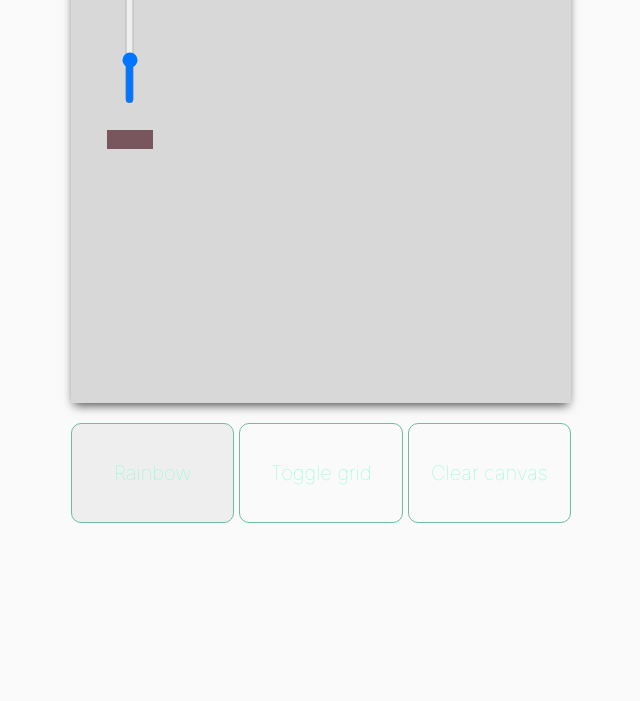
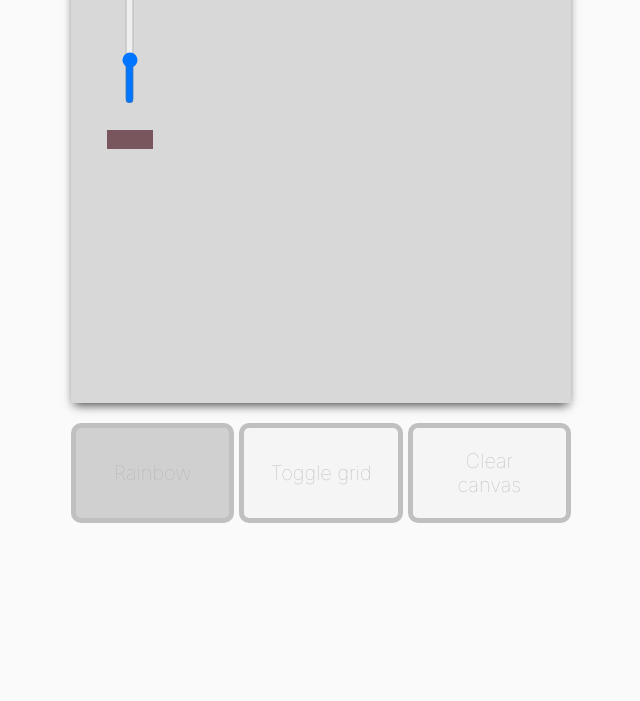
Before and after one commit to jshadbolt/etch-a-sketch, a plain HTML site: page index.html in a window 1280 px wide. Both pictures are taken after a click on the button "Rainbow". Shown: the part 447-1148 px from the top of the page, without its empty margins (319-959 px from the left). Drawn offline with Linux system fonts and the light colour scheme.

Commit message:
refined button style

```diff
--- a/styles.css
+++ b/styles.css
@@ -119,17 +119,26 @@ button {
     flex: 1;
     height: 100%;
     padding: 10px 20px;
-    background-color: rgb(250,250,250);
+    background-color: rgb(245, 245, 245);
     font-size: 20px;
     border-radius: 10px;
-    border: 1px solid rgb(111, 188, 163);
+    border: 5px solid rgb(192, 192, 192);
     font-weight: 100;
     font-family: 'Inter', sans-serif;
-    color: aquamarine;
+    color: rgba(177, 177, 177, 0.885);
+    transition: all 0.1s ease-out;
 }
 
-button:hover {
-    /* background-color: rgba(252, 255, 235, 0.597); */
+#rainbow-button:hover,
+#toggle-grid-button:hover {
+    background-color: rgba(220, 220, 220, 0.598);
+
+}
+
+#clear-canvas-button:hover {
+    border-color: rgba(245, 85, 49, 0.825);
+    color: rgb(108, 108, 108);
+    transition: 1s;
 }
 
 .info-container {
@@ -176,5 +185,5 @@ button:hover {
 }
 
 .darken {
-    background-color: rgba(41, 41, 41, 0.055);
+    background-color: rgba(0, 0, 0, 0.169);
 }
```
